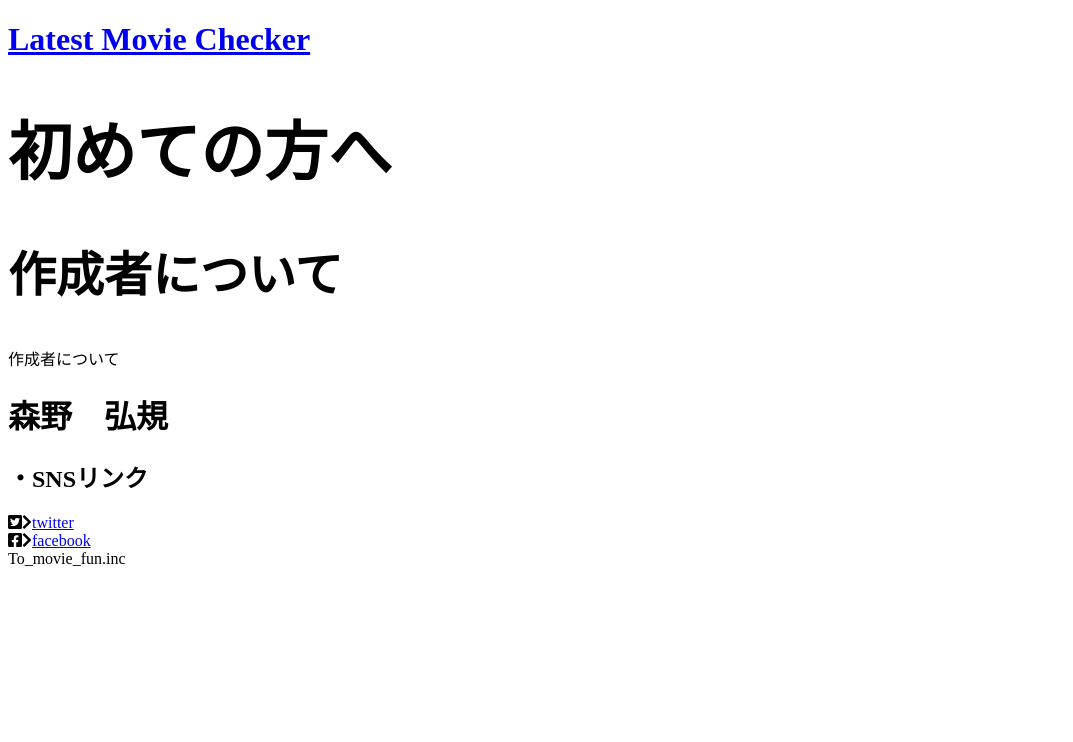
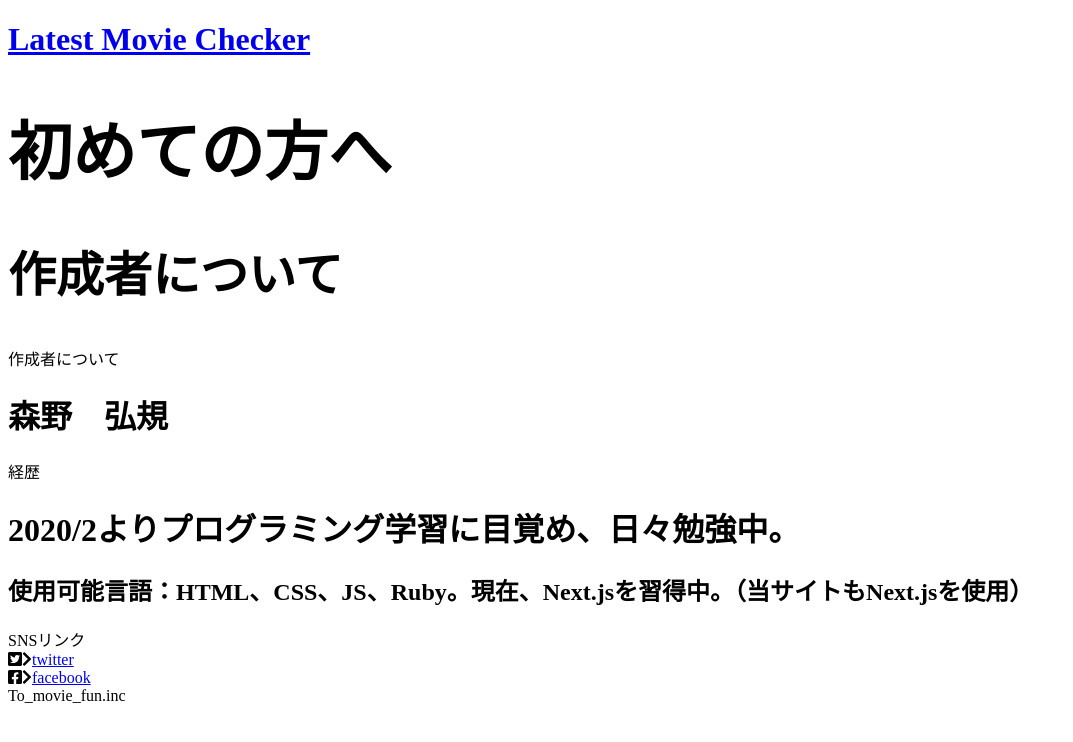
Before and after one commit to jungle379/Latest_movie_checker, a Next.js app: page /header/creater in a window 1280 px wide. Shown: the top 742 px of the page, without its empty margins (0-1073 px from the left). Built offline with nearby package versions, Linux system fonts and the light colour scheme.

Commit message:
🐛 🔥 紹介ページ追記

```diff
--- /dev/null
+++ b/src/components/introduce.jsx
@@ -0,0 +1,14 @@
+import Link from 'next/link'
+
+export function Introduce() {
+  return (
+    <div className="pt-10 bg-green-100">
+    <Link href="">
+       <div className="m-3 ml-20 text-black text-2xl">経歴
+       <h1 className="text-base">2020/2よりプログラミング学習に目覚め、日々勉強中。</h1>
+       <h2 className="text-base">使用可能言語：HTML、CSS、JS、Ruby。現在、Next.jsを習得中。（当サイトもNext.jsを使用）</h2>
+       </div>
+    </Link>
+  </div>
+  );
+}
--- a/src/pages/header/creater.jsx
+++ b/src/pages/header/creater.jsx
@@ -1,6 +1,7 @@
 import Link from 'next/link'
 import { Footer } from '../../components/footer'
 import { Header } from '../../components/header'
+import { Introduce } from '../../components/introduce'
 import { FontAwesomeIcon } from '@fortawesome/react-fontawesome';
 import { faFacebookSquare, faTwitterSquare } from '@fortawesome/free-brands-svg-icons';
 import { faChevronRight } from '@fortawesome/free-solid-svg-icons';
@@ -12,8 +13,10 @@ export default function Creater() {
     <main className="h-screen bg-green-100">
       <Header></Header>
     <div className="text-3xl ml-20 text-red-500">作成者について
-    <h1 className="text-2xl mt-10 ml-20 text-black">森野　弘規</h1>
-    <h2 className="text-2xl ml-20 mt-20 text-black">・SNSリンク</h2>
+    <h1 className="text-4xl mt-10 ml-10 text-black">森野　弘規</h1>
+    <Introduce></Introduce>
+    </div>
+    <div className="text-3xl ml-20 mt-10 text-red-500">SNSリンク
     </div>
     <div className="text-2xl text-blue-500 ml-40 mt-10 flex">
     <FontAwesomeIcon className="h-10 mr-5" icon={faTwitterSquare} />
```
